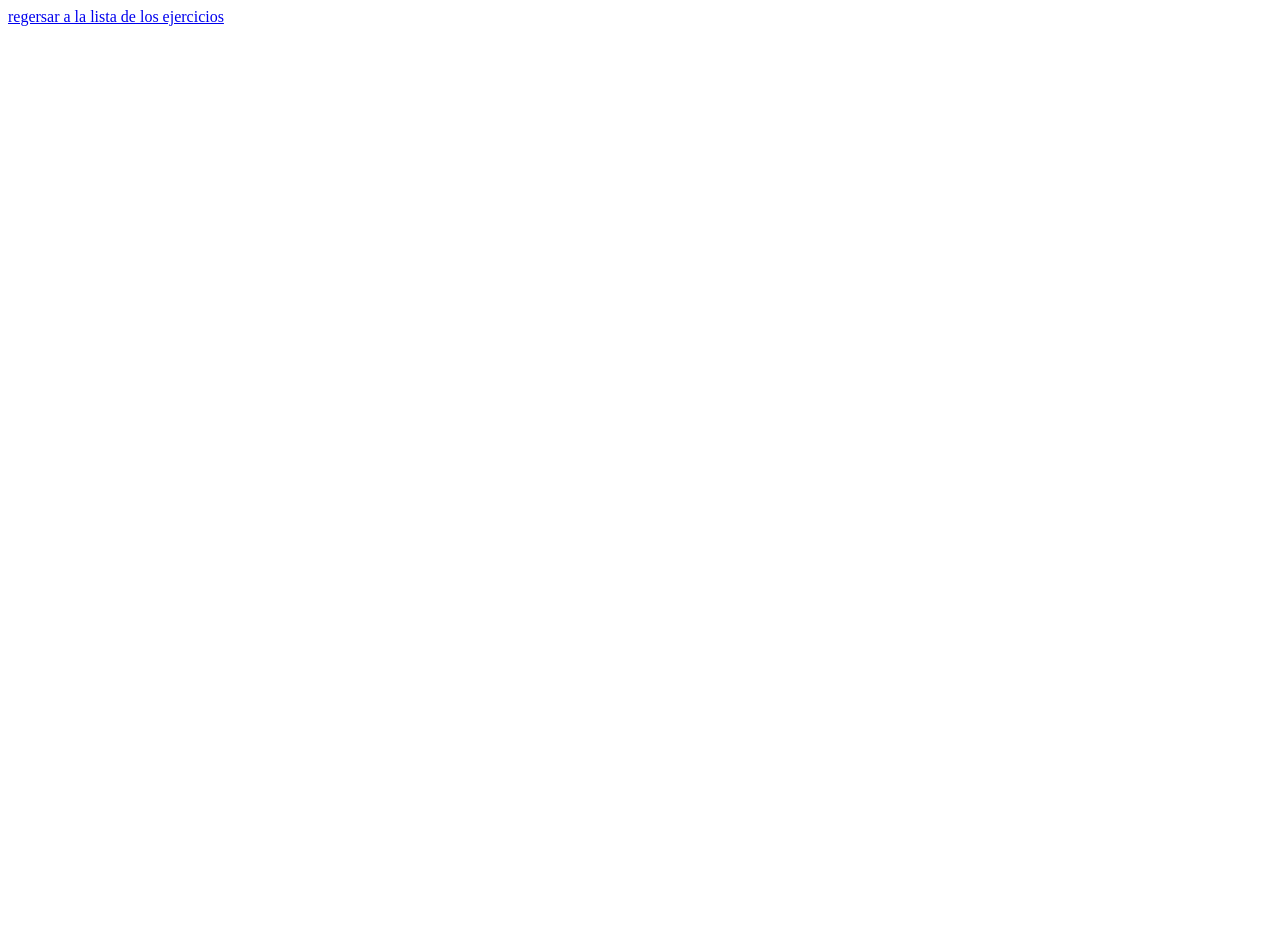
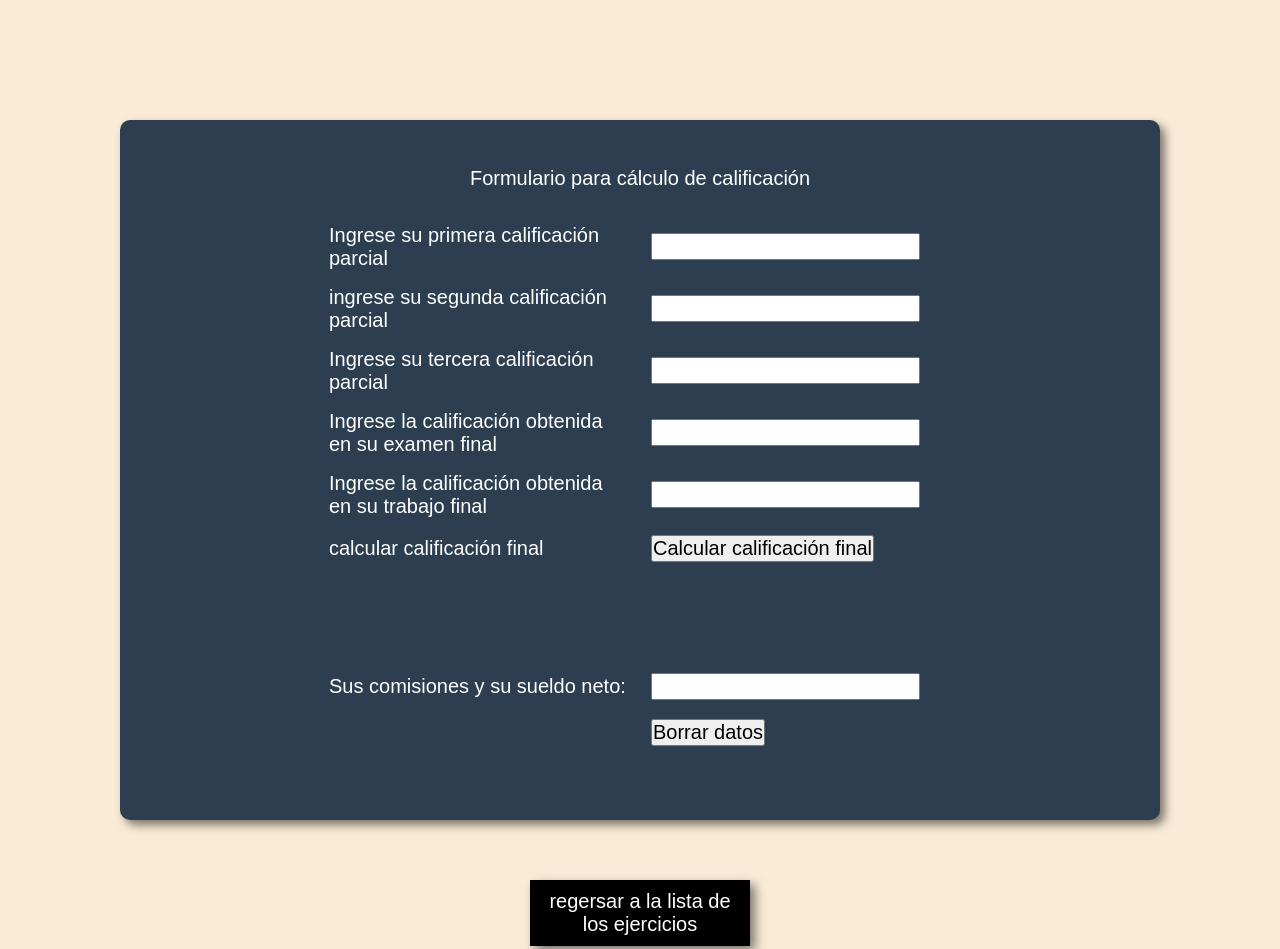
Before and after one commit to Dereck-ruuiz/5IV8_CabreraRuizDereck_PWP, a plain HTML site: page II/05 Ejercicios/Ejercicio 4/ejercicio4.html in a window 1280 px wide. Shown: the top 949 px of the page. Before the commit the page ends 800 px from the top, so only its background shows below. Drawn offline with Linux system fonts and the light colour scheme.

Commit message:
pre de ejercicio 4 práctica 5

```diff
--- a/II/05 Ejercicios/Ejercicio 4/css/styleejercicio4.css
+++ b/II/05 Ejercicios/Ejercicio 4/css/styleejercicio4.css
@@ -0,0 +1,62 @@
+* {
+    font-size: 20px;
+    padding: 0;
+    margin: 0;
+    font-family: sans-serif;
+}
+
+body{
+    background-color: antiquewhite;
+}
+
+.container-form{
+    background-color: #2c3e50;
+    border-radius: 10px;
+    width: 50rem;
+    height: 33rem;
+    margin: 6rem auto auto auto;
+    color: #fff;
+    box-shadow: 5px 5px 10px #00000080;
+    text-align: center;
+    padding: 1rem;
+    display: flex;
+    justify-content: center;
+    align-items: center;
+    flex-direction: column;
+}
+
+.container-form table{
+    padding: 1rem 1.5rem 1rem 1.5rem;
+}
+
+.container-form td{
+    padding: 0.2rem 0.5rem 0.2rem 0.5rem;
+    text-align: left;
+    width: 15rem;
+    height: 1.5rem;
+    padding-top: 0.5rem;
+}
+
+footer, footer a{
+    background-color: #000000;
+}
+
+.container-footer{
+    box-shadow: 5px 5px 10px #00000080;
+    width: 200px;
+    margin: 3rem auto 3rem auto;
+    text-align: center;
+    padding: 10px;
+    background-color: #000000;
+}
+
+
+.container-footer a{
+    text-decoration: none;
+    color: white;
+}
+.container-footer a:hover{
+    transition: all 0.3s ease;
+    font-size: 21px;
+    padding-bottom: 3px;
+}
--- a/II/05 Ejercicios/Ejercicio 4/ejercicio4.html
+++ b/II/05 Ejercicios/Ejercicio 4/ejercicio4.html
@@ -3,12 +3,98 @@
 <head>
     <meta charset="UTF-8">
     <meta name="viewport" content="width=device-width, initial-scale=1.0">
-    <title>Document</title>
+    <title>Ejercicio 4</title>
+    <link rel="stylesheet" href="./css/styleejercicio4.css">
 </head>
 <body>
 
+    <div class="container">
+            <div class="container-form">
+                <form method="post" name="formulario" action="">
+                    <label for="">Formulario para cálculo de calificación</label>
+                    <div class="container-table">
+                        <table class="table">
+                            <tr>
+                            <tr>
+                                <td>
+                                    Ingrese su primera calificación parcial
+                                </td>
+                                <td>
+                                    <input type="text" name="calificacion" id="calificacion1" onkeypress="return validarn(event)">
+                                </td>
+                            </tr>
+                            <tr>
+                                <td>
+                                    ingrese su segunda calificación parcial
+                                </td>
+                                <td>
+                                    <input type="text" name="calificacion" id="calificacion2" onkeypress="return (event)">
+                                </td>
+                            </tr>
+                            <tr>
+                                <td>
+                                    Ingrese su tercera calificación parcial
+                                </td>
+                                <td>
+                                    <input type="text" name="calificacion" id="calificacion3" onkeypress="return validarn(event)">
+                                </td>
+                            </tr>
+                            <tr>
+                                <td>
+                                    Ingrese la calificación obtenida en su examen final
+                                </td>
+                                <td>
+                                    <input type="text" name="calificacion" id="calificacione" onkeypress="return validarn(event)">
+                                </td>
+                            </tr>
+                            <tr>
+                                <td>
+                                    Ingrese la calificación obtenida en su trabajo final
+                                </td>
+                                <td>
+                                    <input type="text" name="calificacion" id="calificaciontf" onkeypress="return validarn(event)">
+                                </td>
+                            </tr>
+                            <tr>
+                                <td>
+                                    calcular calificación final
+                                </td>
+                                <td>
+                                    <input type="button" value="Calcular calificación final" name="" id="calcularcalif" onclick="calcularc()">
+                                </td>
+                            </tr>
+                            <tr>
+                                <td>
+                                     ㅤ
+                                </td>
+                            </tr>
+                            <tr>
+                                <td>
+                                     ㅤ
+                                </td>
+                            </tr>
+                            <tr>
+                                <td>
+                                    Sus comisiones y su sueldo neto:
+                                </td>
+                                <td>
+                                    <input type="text" name="" id="" readonly="readonly" class="output">
+                                </td>
+                            </tr>
+                            <tr>
+                                <td></td>
+                                <td><input type="button" value="Borrar datos" name="borrar" onclick="borrarc()"></td>
+                            </tr>
+                        </table>
+                    </div>
+                </form>
+            </div>
+        </div>
 
+    <div class="container-footer">
+        <footer><a href="../../05 Ejercicios/Ejercicios.html">regersar a la lista de los ejercicios</a></footer>
+    </div>
 
-    <footer><a href="../../05 Ejercicios/Ejercicios.html">regersar a la lista de los ejercicios</a></footer>
+    <script src="./javascript/funcionese2.js"></script>
 </body>
 </html>
```
Also changed, not shown: II/05 Ejercicios/Ejercicio 2/ejercicio2.html (+6 -6 lines), II/05 Ejercicios/Ejercicio 4/javascript/funcionese4.js (+58 -0 lines), II/05 Ejercicios/Ejercicios.html (+2 -2 lines).
